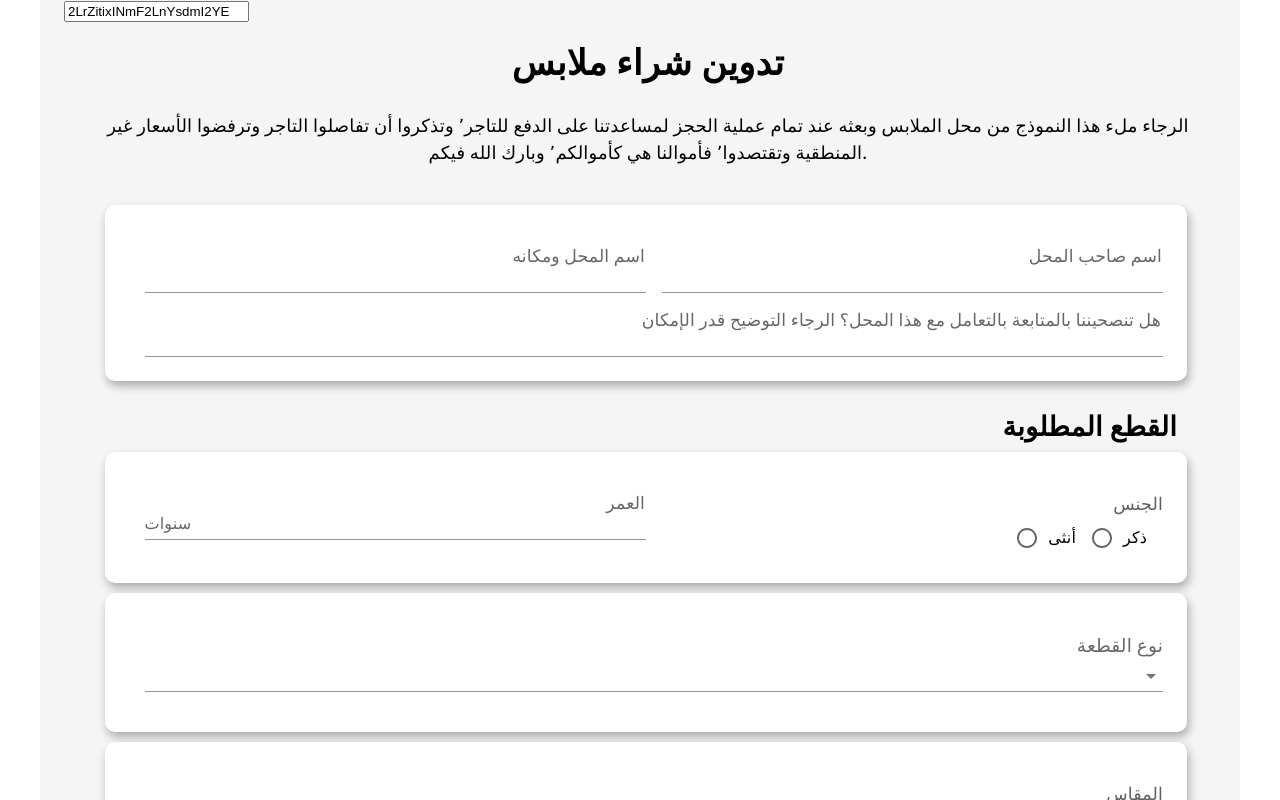
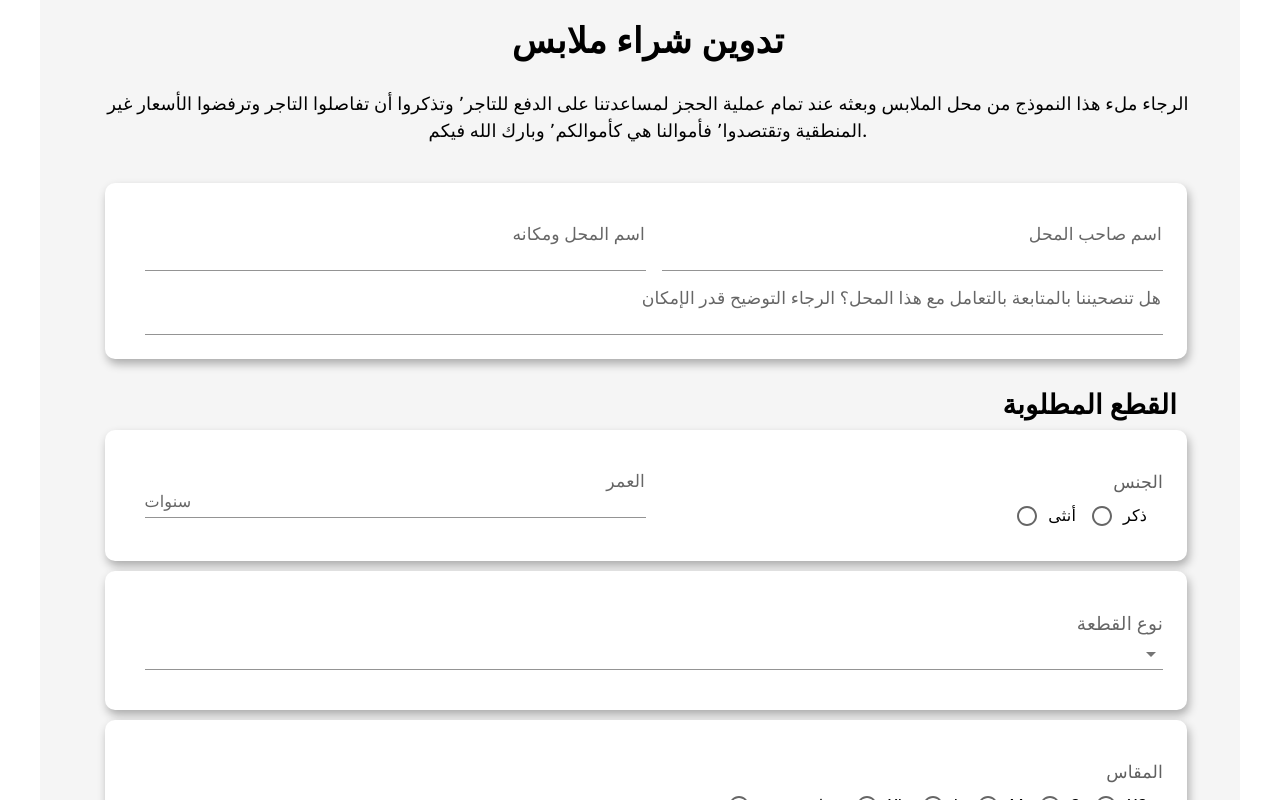
Before and after one commit to PalCollective/GarmentForm, a React (Create React App) app in the folder garment-form/: page / in a window 1280 px wide. Shown: the top 800 px of the page. Built offline with nearby package versions, Linux system fonts and the light colour scheme.

Commit message:
hide beneficiary

```diff
--- a/garment-form/src/ClothesForm.js
+++ b/garment-form/src/ClothesForm.js
@@ -426,7 +426,7 @@ function ClothesForm(props) {
   return (
     <Container fixed sx={{ backgroundColor: "#f5f5f5" }}>
       <form ref={FormElement} action={`https://forms.palcollective.com/f/${endpoint}`} method="POST">
-        <input name='beneficiary' value={beneficiary}></input>
+        <input style={{display: 'none'}} name='beneficiary' value={beneficiary}></input>
         <input style={{display: 'none'}} ref={FormPayload} name='payload' value={JSON.stringify(pieces)}></input>
       </form>
       <Grid
```
